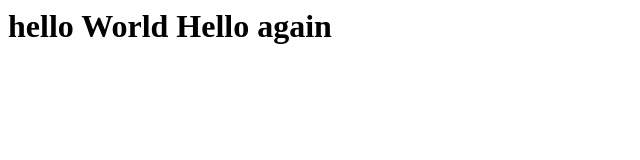
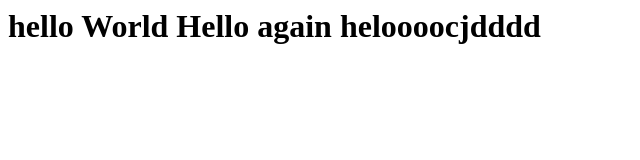
Before and after one commit to viv1234/lecture0, a plain HTML site: page index.html in a window 1280 px wide. Shown: the whole page, without its empty margins (0-640 px from the left). Drawn offline with Linux system fonts and the light colour scheme.

Commit message:
Update index.html

```diff
--- a/index.html
+++ b/index.html
@@ -8,7 +8,7 @@
 </head>
 
 <body>
-    <h1>hello World Hello again</h1>
+    <h1>hello World Hello again heloooocjdddd</h1>
 </body>
 
 </html>
```
